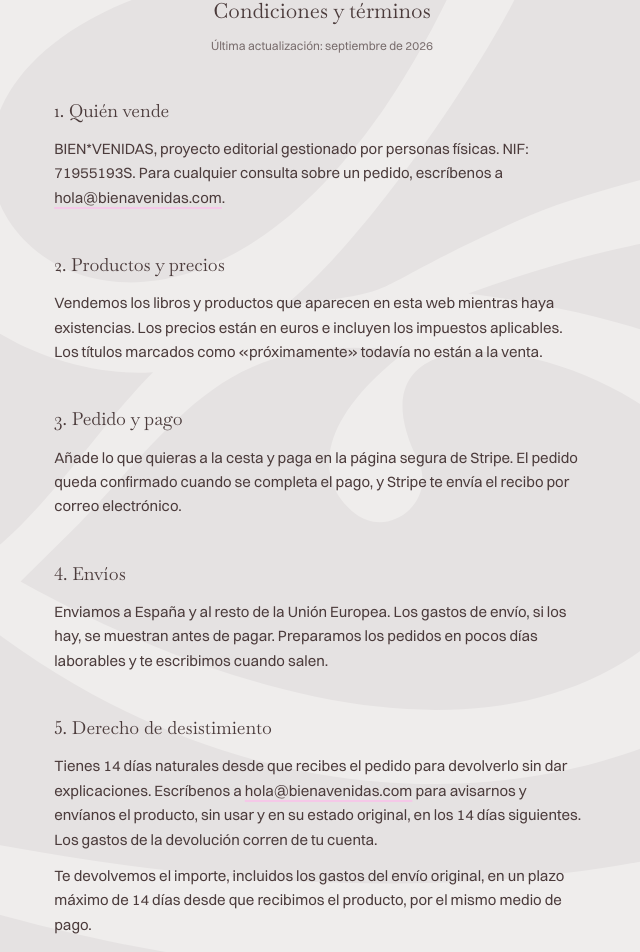
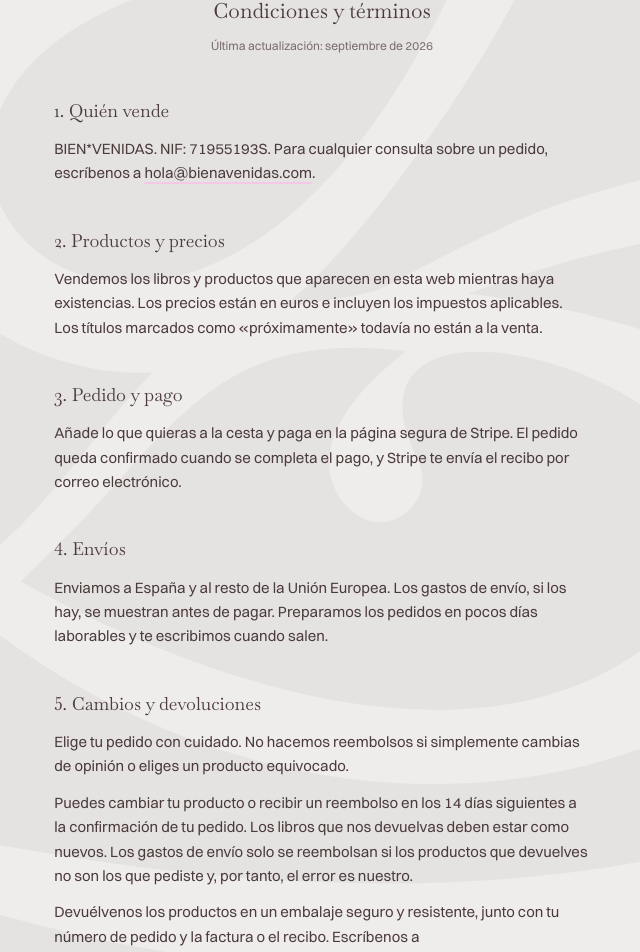
Before and after one commit to sabamamasakhlisi/bienavenidas, a Next.js app: page /condiciones in a window 1280 px wide. Shown: the part 114-1066 px from the top of the page, without its empty margins (318-958 px from the left). Built offline with nearby package versions, Linux system fonts and the light colour scheme.

Commit message:
Legal pages: drop personas físicas, rewrite returns policy
Co-Authored-By: Claude Opus 5.5 (1M context) <noreply@anthropic.com>
Claude-Session: https://claude.ai/code/session_01E4D7G2xGY9egcu6DU1uSaQ

```diff
--- a/src/app/aviso-legal/page.tsx
+++ b/src/app/aviso-legal/page.tsx
@@ -35,8 +35,7 @@ export default function AvisoLegalPage() {
     <LegalPage title={TITLE} updated="Última actualización: septiembre de 2026">
       <LegalSection title="1. Titular">
         <p>
-          Este sitio web y su tienda en línea pertenecen a BIEN*VENIDAS,
-          proyecto editorial gestionado por personas físicas.
+          Este sitio web y su tienda en línea pertenecen a BIEN*VENIDAS.
         </p>
         <p>
           NIF: {OWNER_NIF}
--- a/src/app/condiciones/page.tsx
+++ b/src/app/condiciones/page.tsx
@@ -7,7 +7,7 @@ import { CONTACT_EMAIL, OWNER_NIF, openGraphFor } from "@/lib/site";
 
 const TITLE = "Condiciones y términos";
 const DESCRIPTION =
-  "Cómo comprar en BIEN*VENIDAS: precios, pago, envíos, devoluciones y derecho de desistimiento.";
+  "Cómo comprar en BIEN*VENIDAS: precios, pago, envíos, cambios y devoluciones.";
 
 export async function generateMetadata(): Promise<Metadata> {
   return {
@@ -32,9 +32,8 @@ export default function CondicionesPage() {
     <LegalPage title={TITLE} updated="Última actualización: septiembre de 2026">
       <LegalSection title="1. Quién vende">
         <p>
-          BIEN*VENIDAS, proyecto editorial gestionado por personas físicas.
-          NIF: {OWNER_NIF}. Para cualquier consulta sobre un pedido, escríbenos
-          a <LegalMail email={CONTACT_EMAIL} />.
+          BIEN*VENIDAS. NIF: {OWNER_NIF}. Para cualquier consulta sobre un
+          pedido, escríbenos a <LegalMail email={CONTACT_EMAIL} />.
         </p>
       </LegalSection>
 
@@ -63,18 +62,23 @@ export default function CondicionesPage() {
         </p>
       </LegalSection>
 
-      <LegalSection title="5. Derecho de desistimiento">
+      <LegalSection title="5. Cambios y devoluciones">
         <p>
-          Tienes 14 días naturales desde que recibes el pedido para
-          devolverlo sin dar explicaciones. Escríbenos a{" "}
-          <LegalMail email={CONTACT_EMAIL} /> para avisarnos y envíanos el
-          producto, sin usar y en su estado original, en los 14 días
-          siguientes. Los gastos de la devolución corren de tu cuenta.
+          Elige tu pedido con cuidado. No hacemos reembolsos si simplemente
+          cambias de opinión o eliges un producto equivocado.
         </p>
         <p>
-          Te devolvemos el importe, incluidos los gastos del envío original,
-          en un plazo máximo de 14 días desde que recibimos el producto, por
-          el mismo medio de pago.
+          Puedes cambiar tu producto o recibir un reembolso en los 14 días
+          siguientes a la confirmación de tu pedido. Los libros que nos
+          devuelvas deben estar como nuevos. Los gastos de envío solo se
+          reembolsan si los productos que devuelves no son los que pediste y,
+          por tanto, el error es nuestro.
+        </p>
+        <p>
+          Devuélvenos los productos en un embalaje seguro y resistente, junto
+          con tu número de pedido y la factura o el recibo. Escríbenos a{" "}
+          <LegalMail email={CONTACT_EMAIL} /> y te indicaremos la dirección
+          de devolución.
         </p>
       </LegalSection>
 
--- a/src/lib/site.ts
+++ b/src/lib/site.ts
@@ -86,7 +86,6 @@ export function openGraphFor({
 }
 
 /**
- * Who runs the shop, for the legal pages. Private individuals (personas
- * físicas) trading under the BIEN*VENIDAS name.
+ * The shop's tax ID, for the legal pages.
  */
 export const OWNER_NIF = "71955193S";
```
